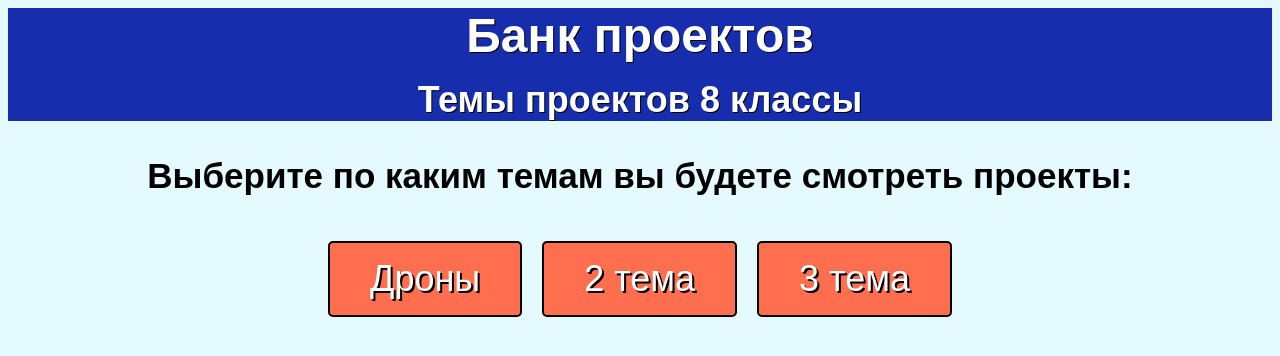
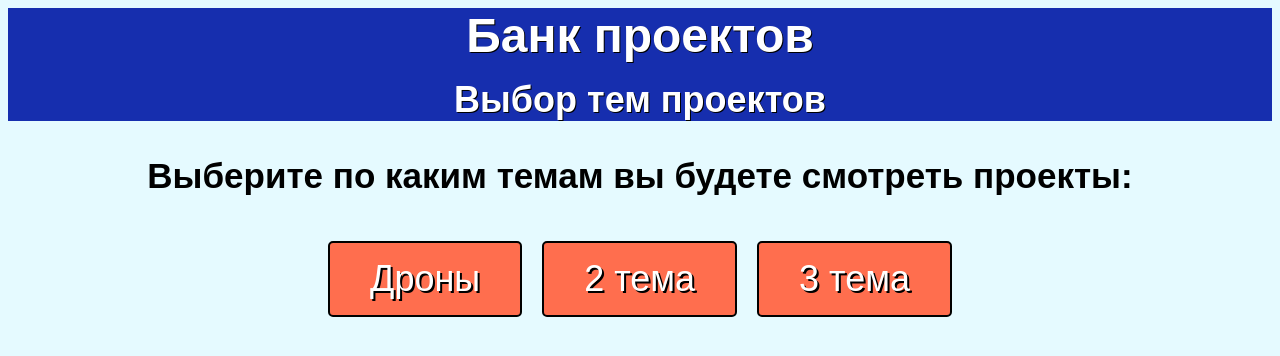
Before and after one commit to 2website/bank-proectov, a plain HTML site: page index8.html in a window 1280 px wide. Drawn offline with Linux system fonts and the light colour scheme.

Commit message:
Update index8.html

```diff
--- a/index8.html
+++ b/index8.html
@@ -7,7 +7,7 @@
   <div class="headerr">
     <h1><a style="text-decoration:none; color:white;" href="index.html">Банк проектов</a></h1>
     <p></p>
-    <h2><a style="text-decoration:none; color:white;" href="index8.html">Темы проектов 8 классы</a></h2>
+    <h2><a style="text-decoration:none; color:white;" href="index8.html">Выбор тем проектов</a></h2>
   </div>
   <p class="choose-text">Выберите по каким темам вы будете смотреть проекты:</p>
   <div style="display: flex; justify-content: center;">
```
